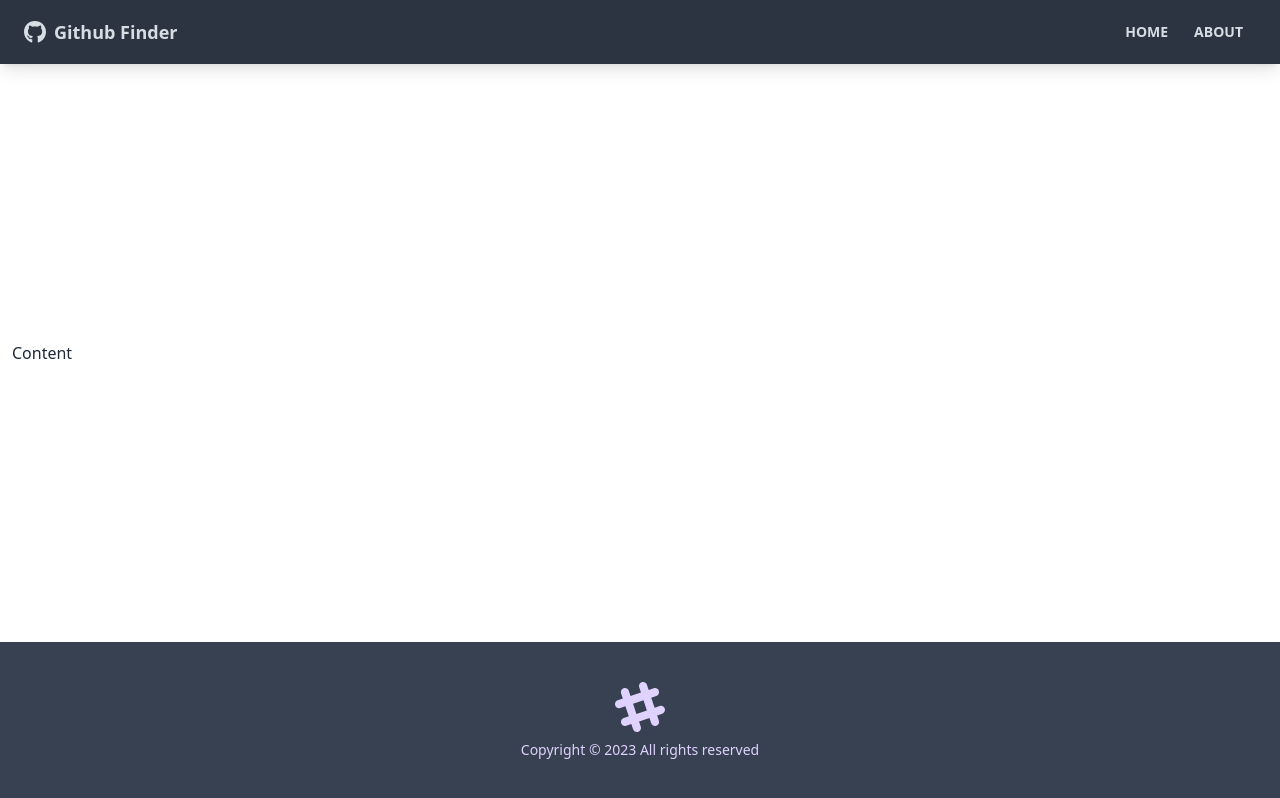
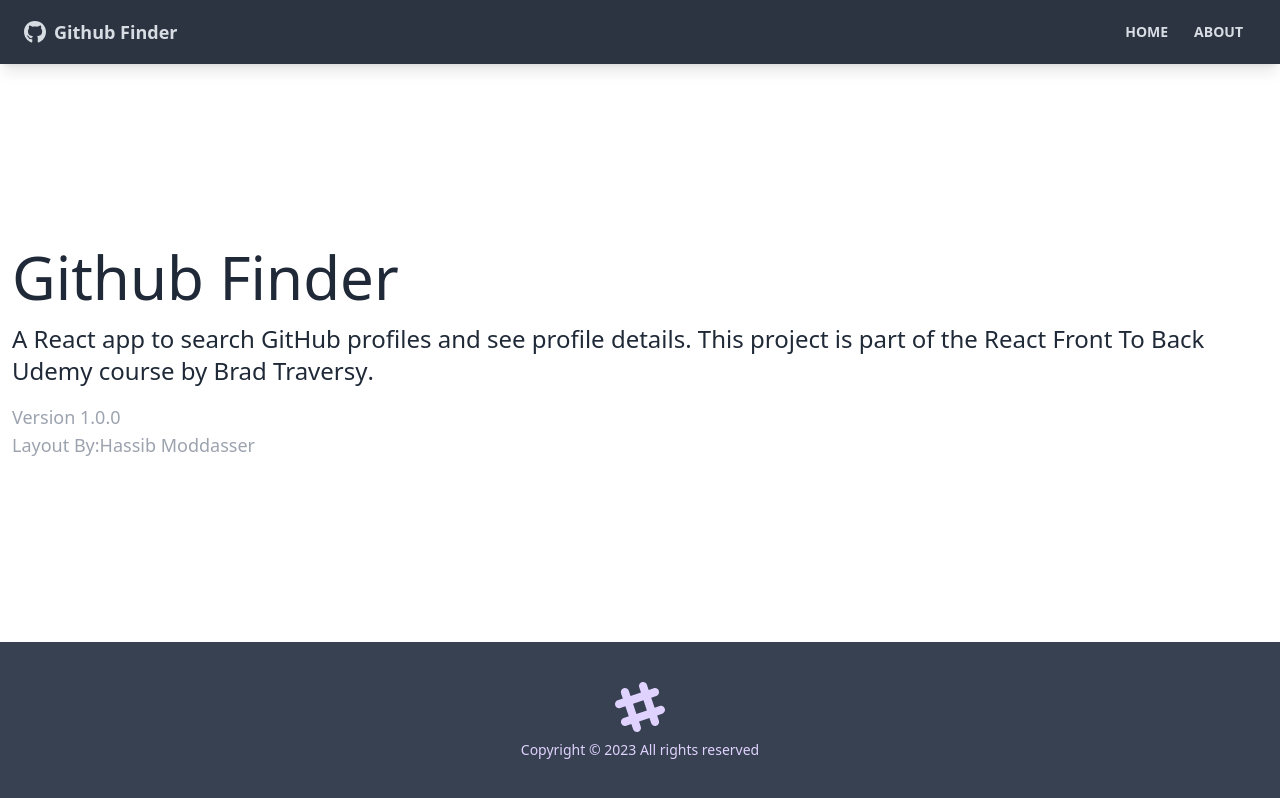
Before and after one commit to coderDx/react-front-to-back, a React (Create React App) app in the folder github-finder/: page /about in a window 1280 px wide. Built offline with nearby package versions, Linux system fonts and the light colour scheme.

Commit message:
Video 48

```diff
--- a/github-finder/src/App.js
+++ b/github-finder/src/App.js
@@ -1,14 +1,23 @@
-import { BrowserRouter as Router, Route } from 'react-router-dom'
+import { BrowserRouter as Router, Route, Routes } from 'react-router-dom'
 import Navbar from './components/layout/Navbar'
 import Footer from './components/layout/Footer'
-
+import Home from './pages/Home'
+import About from './pages/About'
+import NotFound from './pages/NotFound'
 
 function App() {
   return (
     <Router>
       <div className='flex flex-col justify-between h-screen'>
         <Navbar />
-        <main className="container mx-auto px-3 pb-12">Content</main>
+        <main className="container mx-auto px-3 pb-12">
+          <Routes>
+            <Route path="/" element={<Home />} />
+            <Route path="/about" element={<About />} />
+            <Route path="/notfound" element={<NotFound />} />
+            <Route path="/*" element={<NotFound />} />
+          </Routes>
+        </main>
         <Footer />
       </div>
 
--- /dev/null
+++ b/github-finder/src/pages/About.jsx
@@ -0,0 +1,31 @@
+function About() {
+  return (
+    <>
+      <h1 className='text-6xl mb-4'>Github Finder</h1>
+      <p className='mb-4 text-2xl font-light'>
+        A React app to search GitHub profiles and see profile details. This
+        project is part of the
+        <a href='https://www.udemy.com/course/modern-react-front-to-back/'>
+          {' '}
+          React Front To Back
+        </a>{' '}
+        Udemy course by
+        <strong>
+          <a href='https://traversymedia.com'> Brad Traversy</a>
+        </strong>
+        .
+      </p>
+      <p className='text-lg text-gray-400'>
+        Version <span className=''>1.0.0</span>
+      </p>
+      <p className='text-lg text-gray-400'>
+        Layout By:
+        <a className='' href='https://twitter.com/hassibmoddasser'>
+          Hassib Moddasser
+        </a>
+      </p>
+    </>
+  )
+}
+
+export default About
--- /dev/null
+++ b/github-finder/src/pages/Home.jsx
@@ -0,0 +1,9 @@
+function Home() {
+  return (
+    <div>
+      <h1 className="text-6xl">Welcome</h1>
+    </div>
+  )
+}
+
+export default Home
--- /dev/null
+++ b/github-finder/src/pages/NotFound.jsx
@@ -0,0 +1,25 @@
+import { FaHome } from "react-icons/fa"
+import { Link } from "react-router-dom"
+
+function NotFound() {
+  return (
+    <div className="hero">
+      <div className="text-center hero-content">
+        <div className="max-w-lg">
+          <h1 className="text-8xl font-bold mb-8">
+            Oops!
+          </h1>
+          <p className="text-5xl mb-8">
+            404 - Page not found
+          </p>
+          <Link to='/' className="btn btn-primary btn-lg">
+            <FaHome className="mr-2" />
+            Back to Home
+          </Link>
+        </div>
+      </div>
+    </div>
+  )
+}
+
+export default NotFound
```
